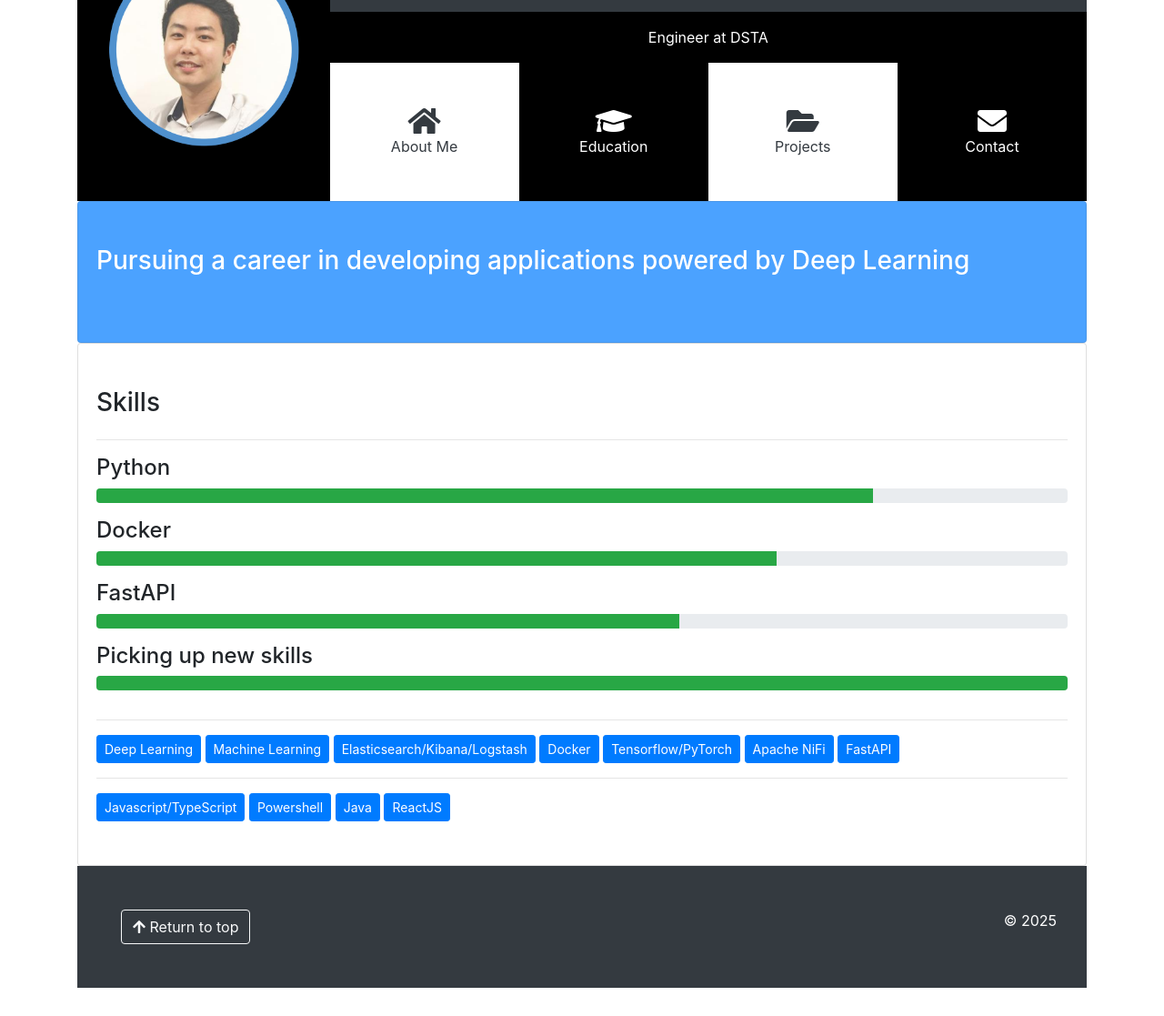
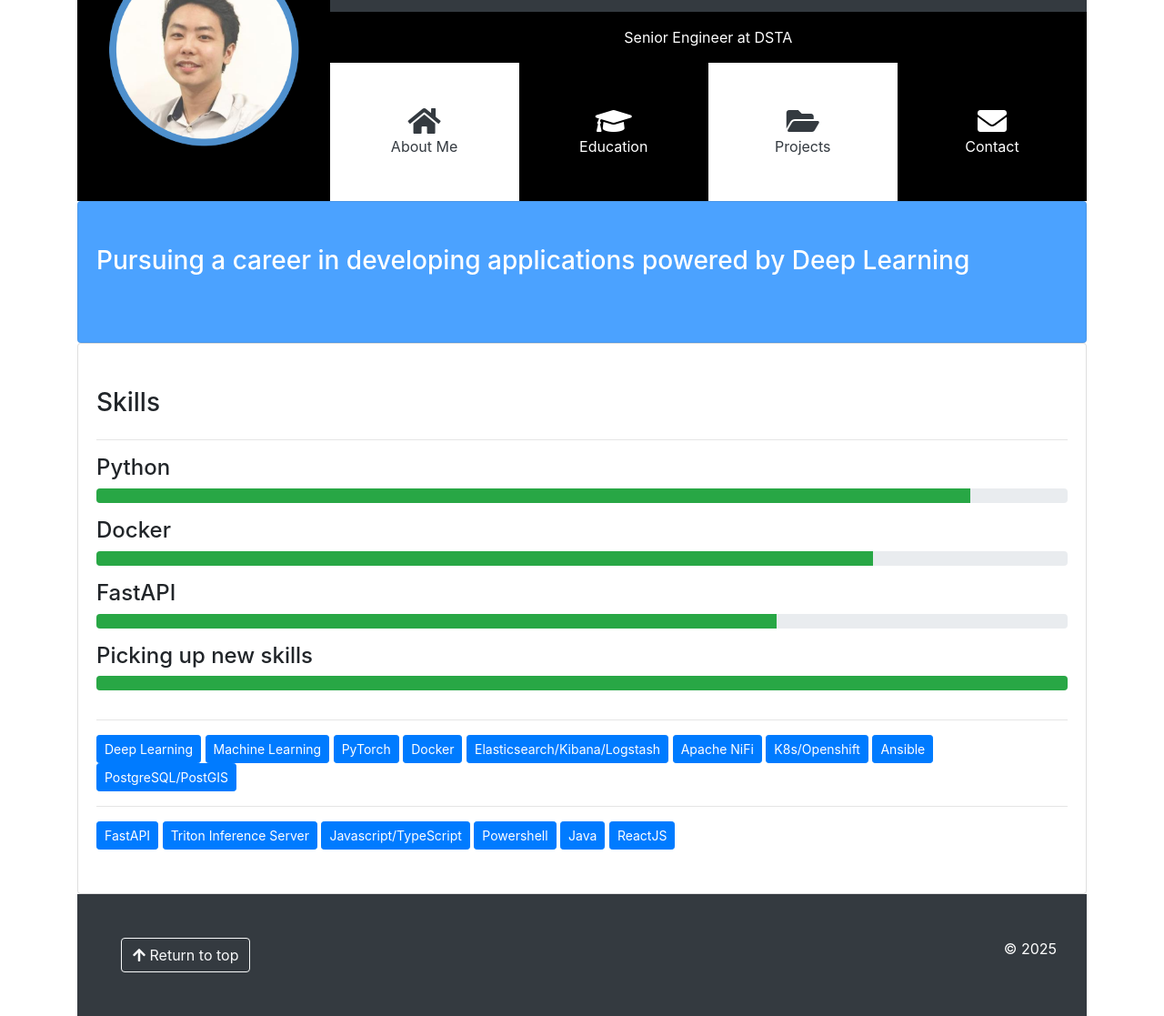
Before and after one commit to nigelawj/nigelawj.github.io, a plain HTML site: page index.html in a window 1280 px wide. Shown: the part 99-1216 px from the top of the page at 91% size. Before the commit the page ends 1185 px from the top, so only its background shows below. Drawn offline with nearby package versions, Linux system fonts and the light colour scheme; some packages are replaced by stand-ins of ours; a script that the page names is missing.

Commit message:
20250214

```diff
--- a/index.html
+++ b/index.html
@@ -62,7 +62,7 @@
                             </div>
 
                             <div class="p-3 bg-black text-center">
-                                Engineer at DSTA
+                                Senior Engineer at DSTA
                             </div>
 
                             <div>
@@ -141,21 +141,21 @@
                     <div class="progress mb-3">
                         <div
                             class="progress-bar bg-success"
-                            style="width: 80%"
+                            style="width: 90%"
                         ></div>
                     </div>
                     <h4>Docker</h4>
                     <div class="progress mb-3">
                         <div
                             class="progress-bar bg-success"
-                            style="width: 70%"
+                            style="width: 80%"
                         ></div>
                     </div>
                     <h4>FastAPI</h4>
                     <div class="progress mb-3">
                         <div
                             class="progress-bar bg-success"
-                            style="width: 60%"
+                            style="width: 70%"
                         ></div>
                     </div>
                     <h4>Picking up new skills</h4>
@@ -174,21 +174,33 @@
                             Machine Learning
                         </button>
                         <button type="button" class="btn btn-primary btn-sm">
-                            Elasticsearch/Kibana/Logstash
+                            PyTorch
                         </button>
                         <button type="button" class="btn btn-primary btn-sm">
                             Docker
                         </button>
                         <button type="button" class="btn btn-primary btn-sm">
-                            Tensorflow/PyTorch
+                            Elasticsearch/Kibana/Logstash
                         </button>
                         <button type="button" class="btn btn-primary btn-sm">
                             Apache NiFi
                         </button>
                         <button type="button" class="btn btn-primary btn-sm">
+                            K8s/Openshift
+                        </button>
+                        <button type="button" class="btn btn-primary btn-sm">
+                            Ansible
+                        </button>
+                        <button type="button" class="btn btn-primary btn-sm">
+                            PostgreSQL/PostGIS
+                        </button>
+                        <hr />
+                        <button type="button" class="btn btn-primary btn-sm">
                             FastAPI
                         </button>
-                        <hr />
+                        <button type="button" class="btn btn-primary btn-sm">
+                            Triton Inference Server
+                        </button>
                         <button type="button" class="btn btn-primary btn-sm">
                             Javascript/TypeScript
                         </button>
@@ -228,7 +240,7 @@
                             <div class="card-body">
                                 <h4 class="card-title">DSTA</h4>
                                 <p class="p-2 mb-3 bg-dark text-white">
-                                    Engineer
+                                    Senior Engineer
                                 </p>
                                 <p class="card-text">
                                     Systems Development
@@ -236,8 +248,8 @@
                                     Lead Developer
                                 </p>
                                 <p class="p-2 mb-3 bg-dark text-white">
-                                    Python, FastAPI, Docker, Daemon, Bash, Deep
-                                    Learning
+                                    Python, FastAPI, Docker, Deep
+                                    Learning, Triton Inference Server, Ansible, K8s/Openshift, Bash
                                 </p>
                             </div>
                             <div class="card-footer">
```
